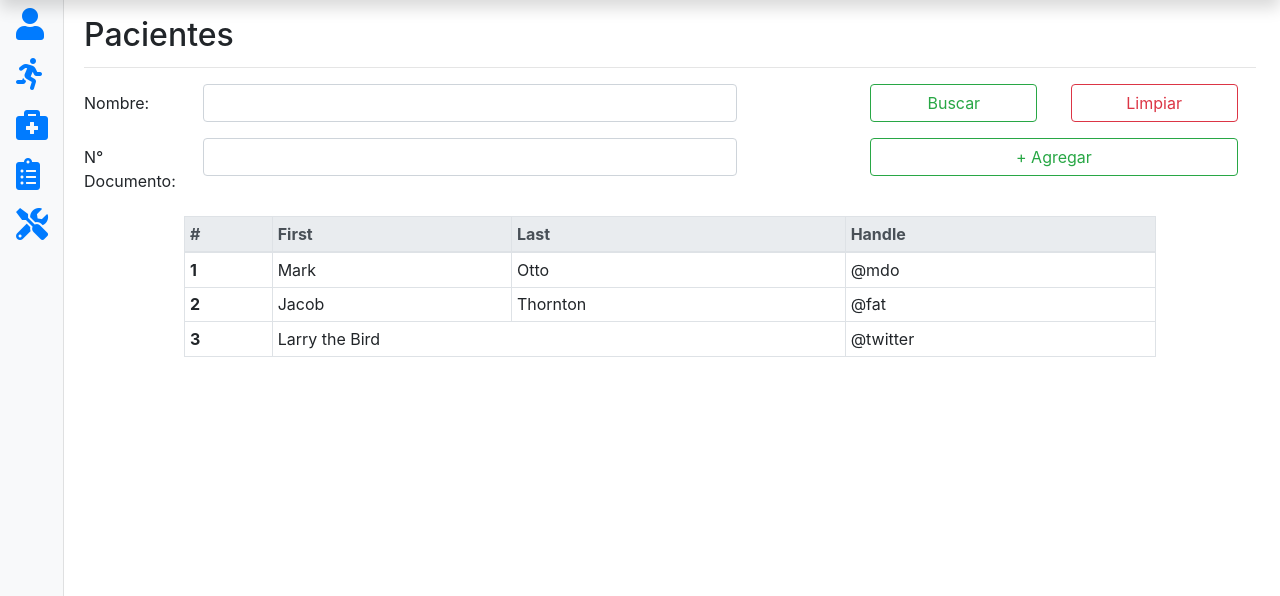
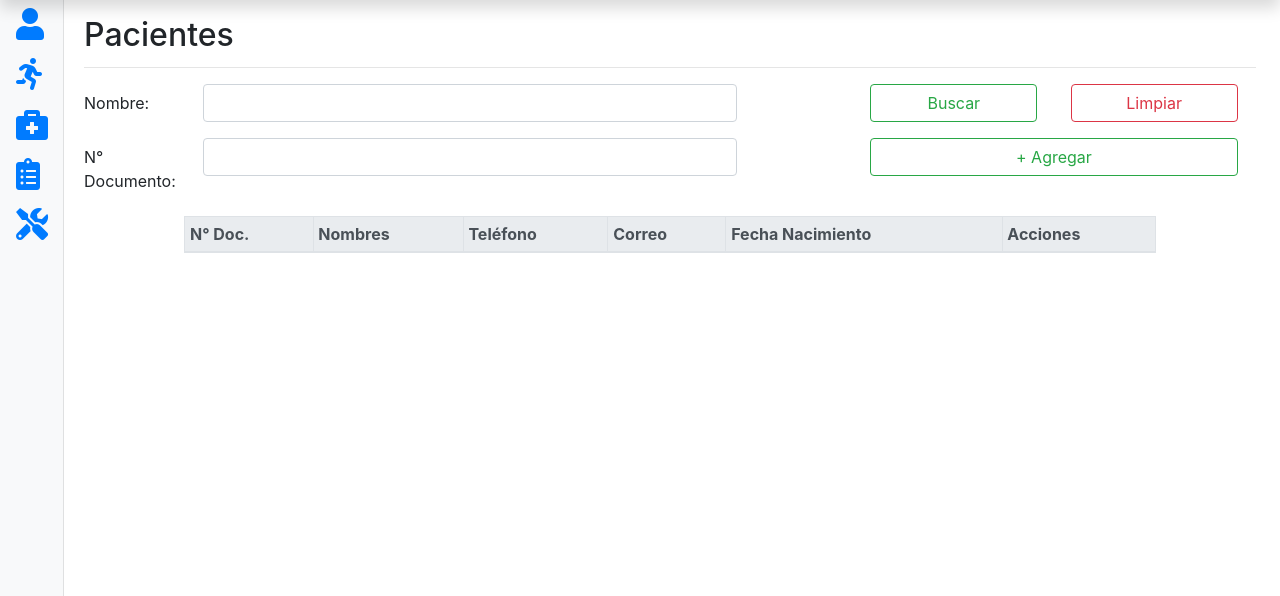
Before and after one commit to nestarez/frm, a CodeIgniter app: page /HCElectFisiored/index.php/pacientes/index in a window 1280 px wide. Shown: the part 40-636 px from the top of the page. Run offline with CodeIgniter, Linux system fonts and the light colour scheme; lists and menus that the app fills with data are empty; some libraries are stand-ins or nearby versions.

Commit message:
hc views

```diff
--- a/application/controllers/Pacientes.php
+++ b/application/controllers/Pacientes.php
@@ -1,22 +1,21 @@
 <?php
 
-class Pacientes extends CI_Controller{
+class Pacientes extends CI_Controller {
 
-	public function __construct(){
+    public function __construct() {
         parent::__construct();
-		$this->load->model("Paciente_model","pacienteBD");
+        $this->load->model("Paciente_model", "pacienteBD");
     }
 
-    public function index()
-	{
+    public function index() {
         $pacientes = $this->pacienteBD->listPacientes();
 
         $data['pacientes'] = $pacientes;
 
-		$this->load->view('pacientes',$data);
+        $this->load->view('pacientes', $data);
     }
 
-	public function savePaciente(){
+    public function savePaciente() {
 
         $doc = $this->input->post('dni');
         $name_ = $this->input->post('name_');
@@ -32,18 +31,22 @@ class Pacientes extends CI_Controller{
         $institucion = $this->input->post('institucion');
         $deporte = $this->input->post('deporte');
 
-		$response = $this->pacienteBD->insertPaciente($doc,$name_,$lastname,$lastname2,$ocupacion,$fecha_nac,$correo,$genero,$telefono,$tipoSangre,$imagen,$institucion,$deporte);
+        $response = $this->pacienteBD->insertPaciente($doc, $name_, $lastname, $lastname2, $ocupacion, $fecha_nac, $correo, $genero, $telefono, $tipoSangre, $imagen, $institucion, $deporte);
         echo json_encode($response);
     }
 
-	public function showPaciente(){
+    public function nuevo() {
+        $data['uri'] = 'nuevo';
+        $this->load->view("paciente_new", $data);
+    }
+
+    public function showPaciente() {
 
         $userid = $this->input->post('idPaciente');
 
         $usuario = $this->usuBD->listUsersbyID($userid);
 
         //$data['usuario'] = $usuario;
-
         //Tu estas usando una funcion ajax, lo que hace el ajax es evitar volver a cargar la pagina
         //Cuando haces esto de aca abajito, recargas nuevamente tu pagina, por lo que es como si
         //no le devolvieras nada a tu ajax.
@@ -53,15 +56,12 @@ class Pacientes extends CI_Controller{
         //y el ajax solo recibe en formato json, por lo que lo unico que debes hacer es esto
         // oko :'''''v ,
         echo json_encode($usuario);
-
     }
 
     // public function getAll(){
     // 	$response = $this->usuBD->getAll();
     // 	echo json_encode($response);
-
     // }
-
     // public function get(){
     // 	$usuario = array(
     // 		'idUsuario' => $this->input->post('idUsuario'),
@@ -70,5 +70,4 @@ class Pacientes extends CI_Controller{
     // 	$response = $this->usuBD->get($usuario);
     // 	echo json_encode($response);
     // }
-
 }
--- a/application/models/Paciente_model.php
+++ b/application/models/Paciente_model.php
@@ -27,4 +27,43 @@ class Paciente_model extends CI_Model{
 
     }
 
+    public function update($paciente) {
+        $this->db->set("nro_documento", $paciente["nro_documento"]);
+        $this->db->set("nombres", $paciente["nombres"]);
+        $this->db->set("ap_paterno", $paciente["ap_paterno"]);
+        $this->db->set("ap_materno", $paciente["ap_materno"]);
+        $this->db->set("id_ocupacion", $paciente["id_ocupacion"]);
+        $this->db->set("fecha_nacimiento", $paciente["fecha_nacimiento"]);
+        $this->db->set("correo", $paciente["correo"]);
+        $this->db->set("genero", $paciente["genero"]);
+        $this->db->set("telefono", $paciente["telefono"]);
+        $this->db->set("id_tipo_sangre", $paciente["id_tipo_sangre"]);
+        $this->db->set("imagen", $paciente["imagen"]);
+        $this->db->set("id_institucion", $paciente["id_institucion"]);
+        $this->db->set("id_deporte", $paciente["id_deporte"]);
+        $this->db->where("id_paciente", $paciente["id_paciente"]);
+        $this->db->update($this->table);
+    }
+
+    public function delete($paciente) {
+        $this->db->delete($this->table, array("id_paciente" => $paciente["id_paciente"]));
+    }
+
+    public function get($paciente) {
+        $this->db->where("id_paciente", $paciente["id_paciente"]);
+        $query = $this->db->get($this->table);
+        return $query->row();
+    }
+
+    public function getAll() {
+        $query = $this->db->get($this->table);
+        return $query->result_array();
+    }
+
+    public function getByCodigo($paciente) {
+        $this->db->where("codigo", $paciente["codigo"]);
+        $query = $this->db->get($this->table);
+        return $query->row();
+    }
+
 }
--- a/application/views/pacientes.php
+++ b/application/views/pacientes.php
@@ -8,7 +8,7 @@
         ?>
     </head>
     <body>
-    <?php $this->load->view("templates/navbar.php"); ?>
+        <?php $this->load->view("templates/navbar.php"); ?>
         <div class="container-fluid contenedor">
             <div class="row">
                 <?php $this->load->view("templates/sidebar.php"); ?>
@@ -45,7 +45,7 @@
                             </div>
                             <div class="col-md-4">
                                 <div class="form-group row">
-                                    <button type="submit" class="btn btn-outline-success col-md-11">+ Agregar</button>
+                                    <a class="btn btn-outline-success col-md-11" href="/HCElectFisiored/index.php/Pacientes/nuevo" role="button">+ Agregar</a>
                                 </div>
                             </div>
                         </div>
@@ -55,30 +55,25 @@
                                 <table class="table table-sm table-hover table-bordered">
                                     <thead class="thead-light">
                                         <tr>
-                                            <th scope="col">#</th>
-                                            <th scope="col">First</th>
-                                            <th scope="col">Last</th>
-                                            <th scope="col">Handle</th>
+                                            <th scope="col">N° Doc.</th>
+                                            <th scope="col">Nombres</th>
+                                            <th scope="col">Teléfono</th>
+                                            <th scope="col">Correo</th>
+                                            <th scope="col">Fecha Nacimiento</th>
+                                            <th scope="col">Acciones</th>
                                         </tr>
                                     </thead>
                                     <tbody>
-                                        <tr>
-                                            <th scope="row">1</th>
-                                            <td>Mark</td>
-                                            <td>Otto</td>
-                                            <td>@mdo</td>
-                                        </tr>
-                                        <tr>
-                                            <th scope="row">2</th>
-                                            <td>Jacob</td>
-                                            <td>Thornton</td>
-                                            <td>@fat</td>
-                                        </tr>
-                                        <tr>
-                                            <th scope="row">3</th>
-                                            <td colspan="2">Larry the Bird</td>
-                                            <td>@twitter</td>
-                                        </tr>
+                                        <?php foreach ($pacientes as $paciente) { ?>
+                                            <tr>
+                                                <th><?php echo($paciente["nro_documento"]) ?></th>
+                                                <td><?php echo($paciente["nombres"] ." ". $paciente["ap_paterno"]) ?></td>
+                                                <td><?php echo($paciente["telefono"]) ?></td>
+                                                <td><?php echo($paciente["correo"]) ?></td>
+                                                <td><?php echo($paciente["fecha_nacimiento"]) ?></td>
+                                                <td></td>
+                                            </tr>
+                                        <?php } ?>
                                     </tbody>
                                 </table>
                             </div>
```
Also changed, not shown: application/views/Paciente_new.php (added, +86 -0 lines). Lines whose indentation alone changed are shown as unchanged.
